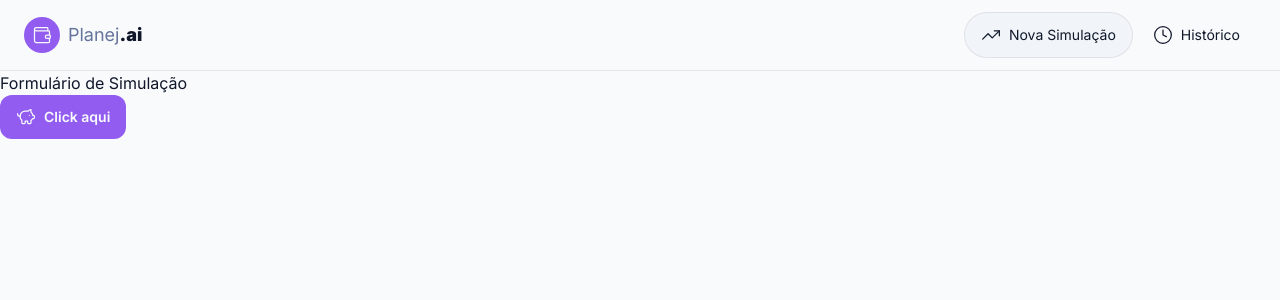
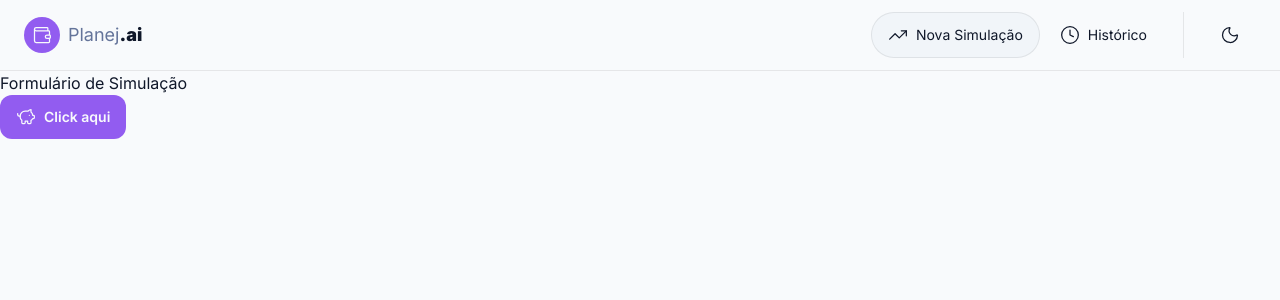
Before and after one commit to vbruno96/planej.ai, a React (Vite) app: page / in a window 1280 px wide. Shown: the top 300 px of the page. Built offline with nearby package versions, Linux system fonts and the light colour scheme.

Commit message:
feat: create `ThemeContext` and implements toggleTheme button

```diff
--- a/src/app.tsx
+++ b/src/app.tsx
@@ -1,6 +1,11 @@
+import { ThemeProvider } from "@/context/theme/theme-provider";
 import { router } from "@/router";
 import { RouterProvider } from "react-router-dom";
 
 export function App() {
-  return <RouterProvider router={router} />;
+  return (
+    <ThemeProvider>
+      <RouterProvider router={router} />
+    </ThemeProvider>
+  );
 }
--- a/src/components/header.tsx
+++ b/src/components/header.tsx
@@ -1,9 +1,12 @@
-import { Clock, TrendingUp, Wallet } from "lucide-react";
+import { useTheme } from "@/hooks/use-theme";
+import { Clock, Moon, Sun, TrendingUp, Wallet } from "lucide-react";
 import { useNavigate } from "react-router-dom";
 import { Button } from "./button";
+import { Divider } from "./divider";
 
 export function Header() {
   const navigate = useNavigate();
+  const { theme, toggleTheme } = useTheme();
 
   return (
     <header className="border-border border-b px-6 py-3">
@@ -31,6 +34,18 @@ export function Header() {
             <Clock size={20} strokeWidth={1.5} />
             <span className="hidden sm:inline">Histórico</span>
           </Button>
+          <Divider orientation="vertical" />
+          <Button
+            variant="ghost"
+            aria-label={`Mudar para tema ${theme === "light" ? "escuro" : "claro"}`}
+            onClick={toggleTheme}
+          >
+            {theme === "light" ? (
+              <Moon size={20} strokeWidth={1.5} />
+            ) : (
+              <Sun size={20} strokeWidth={1.5} />
+            )}
+          </Button>
         </div>
       </nav>
     </header>
--- /dev/null
+++ b/src/context/theme/theme-context.tsx
@@ -0,0 +1,12 @@
+import { createContext } from "react";
+
+export type Theme = "light" | "dark";
+
+interface ThemeContextValue {
+  theme: Theme;
+  toggleTheme: () => void;
+}
+
+export const ThemeContext = createContext<ThemeContextValue | undefined>(
+  undefined
+);
--- /dev/null
+++ b/src/context/theme/theme-provider.tsx
@@ -0,0 +1,33 @@
+import { ThemeContext, type Theme } from "@/context/theme/theme-context";
+import { useEffect, useState, type PropsWithChildren } from "react";
+
+export function ThemeProvider({ children }: PropsWithChildren) {
+  const [theme, setTheme] = useState<Theme>(() => {
+    const localStorageTheme = localStorage.getItem("theme") as Theme | null;
+
+    if (!localStorageTheme) {
+      const systemPrefersDark = window.matchMedia(
+        "(prefers-color-scheme: dark)"
+      ).matches;
+
+      return systemPrefersDark ? "dark" : "light";
+    }
+
+    return localStorageTheme;
+  });
+
+  function toggleTheme() {
+    setTheme((currentTheme) => (currentTheme === "light" ? "dark" : "light"));
+  }
+
+  useEffect(() => {
+    document.documentElement.dataset.theme = theme;
+    localStorage.setItem("theme", theme);
+  }, [theme]);
+
+  return (
+    <ThemeContext.Provider value={{ theme, toggleTheme }}>
+      {children}
+    </ThemeContext.Provider>
+  );
+}
--- /dev/null
+++ b/src/hooks/use-theme.tsx
@@ -0,0 +1,11 @@
+import { ThemeContext } from "@/context/theme/theme-context";
+import { useContext } from "react";
+
+export function useTheme() {
+  const context = useContext(ThemeContext);
+
+  if (context === undefined)
+    throw new Error("useTheme should used inside a ThemeProvider");
+
+  return context;
+}
```
